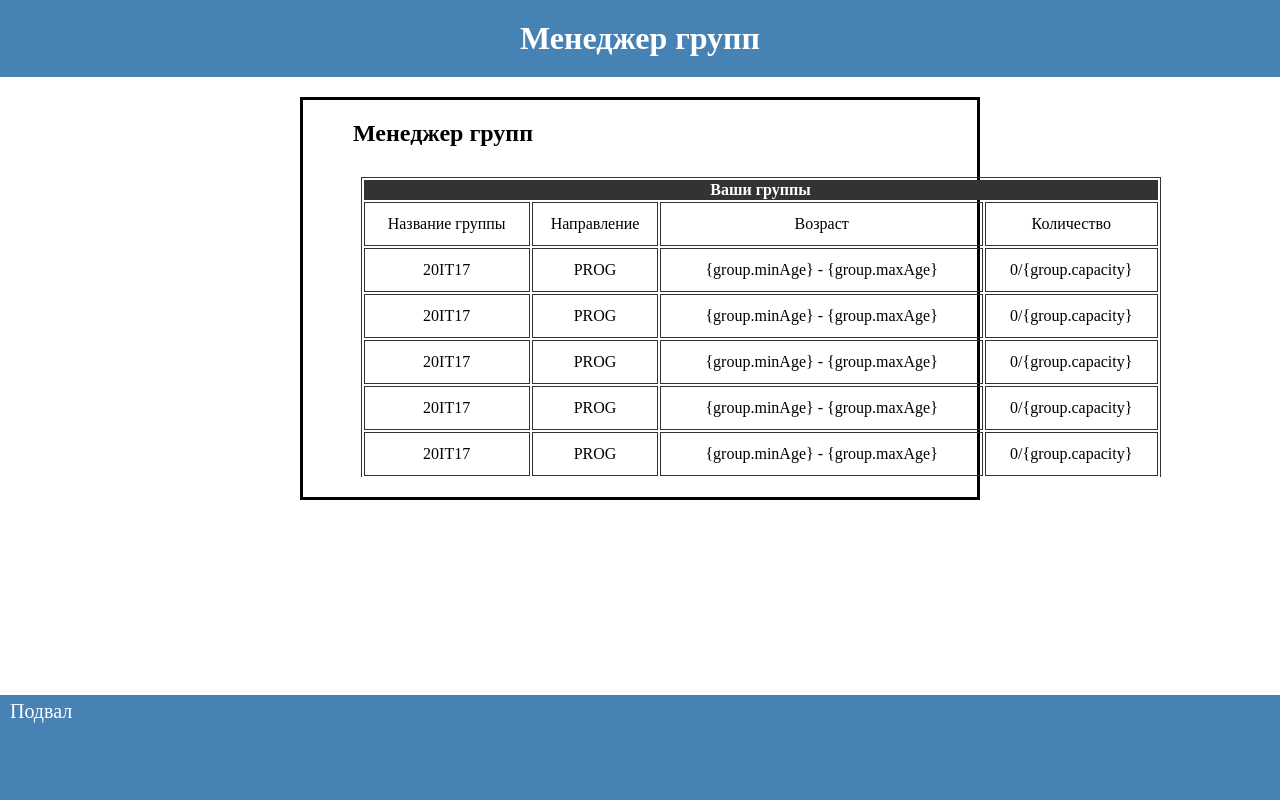
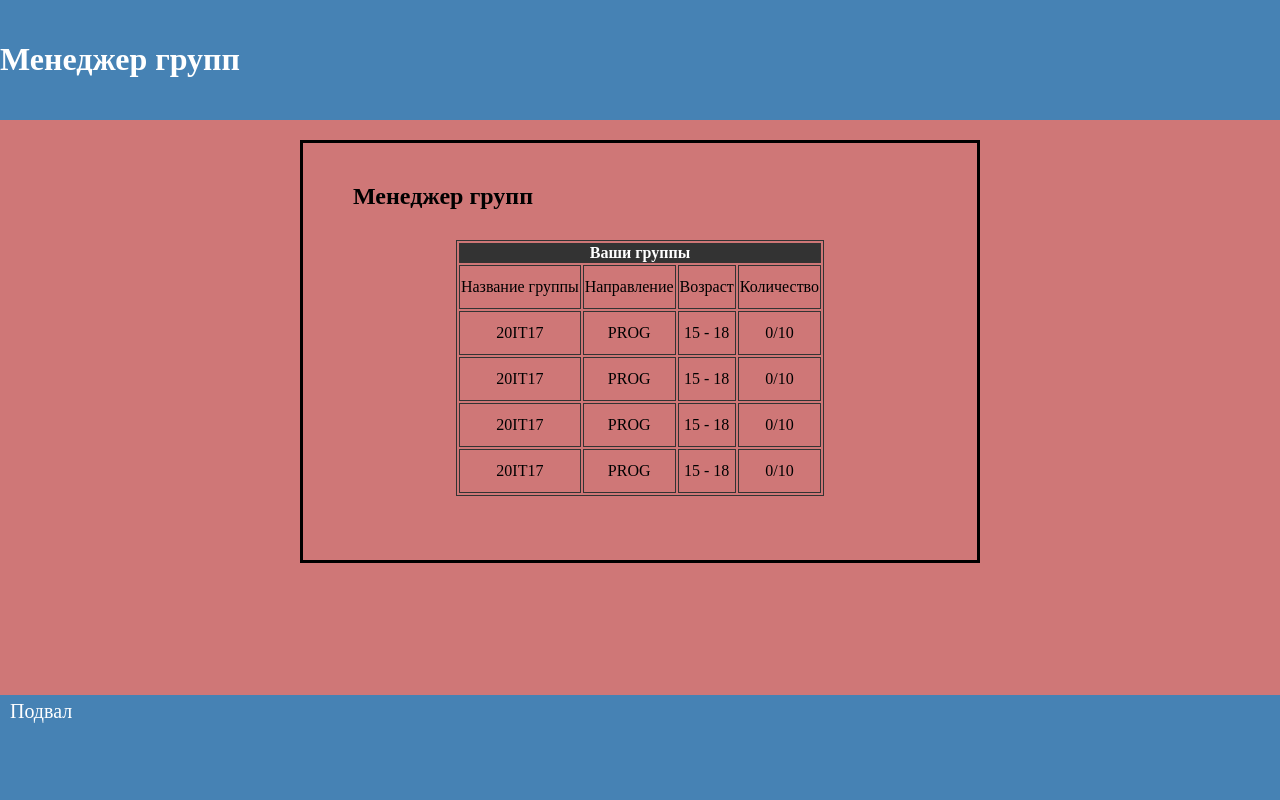
Before and after one commit to N1KF0X/GroupManager, a Django app: page /main in a window 1280 px wide. Run offline with Django 4.2, Linux system fonts and the light colour scheme; data comes from the database, SQL or seed files in the repository.

Commit message:
update 2

```diff
--- a/manager/static/css/style.css
+++ b/manager/static/css/style.css
@@ -1,13 +1,17 @@
-h1 {
-
-    text-align: center;
+h2 {
+    margin-bottom: 30px;
 }
 
 body, html{
     height: 100%;
     width: 100%;
     margin: 0px;
-    background-color:white;
+    background-color:rgb(207, 119, 119);
+}
+
+header, main{
+    padding-top: 20px;
+    padding-bottom: 20px;
 }
 
 main {
@@ -18,11 +22,11 @@ main {
     padding-left: 50px;
     padding-right: 50px;
     border: solid;
-    align-items: center;
+
 }
 
 footer {
-    position: absolute;
+    position:fixed;
     height: 100px;
     left: 0;
     right: 0;
@@ -32,25 +36,9 @@ footer {
     font-size: 20px;
 }
 
-.colors {
-    color: white;
-    background-color: #4682B4;
-}
+table {
 
-h1, h2 {
-    margin-top: 0;
-    margin-bottom: 0;
-}
-
-header, main{
-    padding-top: 20px;
-    padding-bottom: 20px;
-}
-
-
-
-h2 {
-    margin-bottom: 30px;
+    margin: auto;
 }
 
 table,
@@ -63,11 +51,6 @@ td {
     height: 40px;
 }
 
-table {
-    width: 800px;
-    margin: auto;
-}
-
 thead,
 tfoot {
     background-color: #333;
@@ -75,8 +58,13 @@ tfoot {
 }
 
 .container {
-    overflow-y: scroll;
-    width: 815px;
+
+    width: auto;
     height: 300px;
     margin: auto;
 }
+
+.colors {
+    color: white;
+    background-color: #4682B4;
+}
--- a/manager/templates/main.html
+++ b/manager/templates/main.html
@@ -39,12 +39,7 @@
             <td>{{groupData.2}}</td>
             <td>{{groupData.3}}</td>
         </tr>
-        <tr>
-            <td>{{groupData.0}}</td>
-            <td>{{groupData.1}}</td>
-            <td>{{groupData.2}}</td>
-            <td>{{groupData.3}}</td>
-        </tr>
+
     </tbody>
 </table>
 </div>
--- a/manager/views.py
+++ b/manager/views.py
@@ -4,7 +4,7 @@ from .models import*
 def main(request):
     group = Group.objects.get(id = 1)
     groupData = []
-    groupData += [group.name, group.course, "{group.minAge} - {group.maxAge}", "0/{group.capacity}"]
+    groupData += [group.name, group.course, f"{group.minAge} - {group.maxAge}", f"0/{group.capacity}"]
     data = {"title": "Менеджер групп", "groupData": groupData}
     return render(request, "main.html", data)
 
```
Also changed, not shown: manager/static/css/style1.css (deleted).
